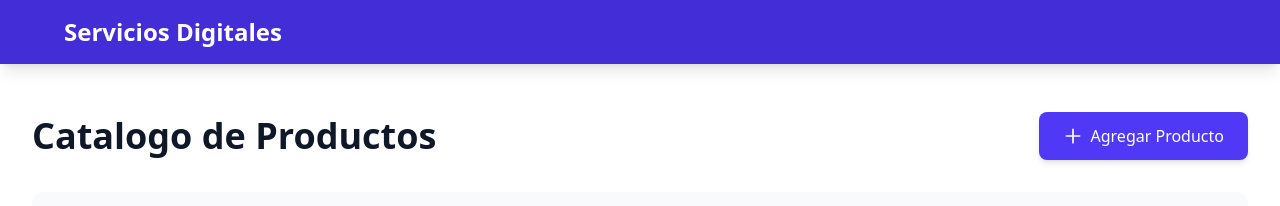
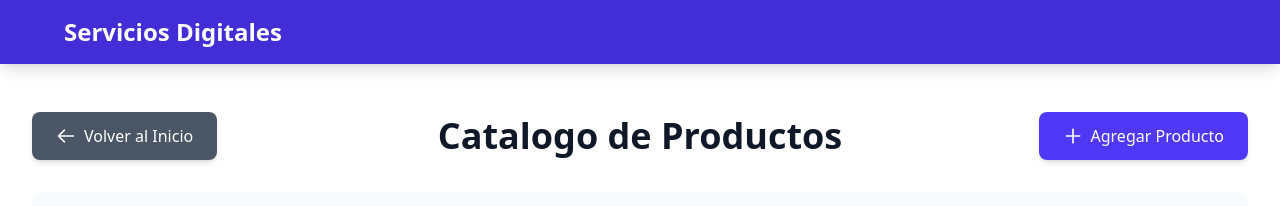
Before and after one commit to kraudy/thegrind, an Angular app in the folder InventoryFrontend/: page /productos in a window 1280 px wide. Shown: the top 206 px of the page. Built offline with nearby package versions, Linux system fonts and the light colour scheme; no server answers.

Commit message:
Add go home button to list components
Signed-off-by: Roberto Torrez <robkraudy@gmail.com>

```diff
--- a/InventoryFrontend/src/app/productos-precios/producto-precio-list/producto-precio-list.html
+++ b/InventoryFrontend/src/app/productos-precios/producto-precio-list/producto-precio-list.html
@@ -1,13 +1,23 @@
 <div class="max-w-7xl mx-auto px-4 sm:px-6 lg:px-8 py-12">
-  <div class="flex justify-between items-center mb-8">
-    <h1 class="text-4xl font-bold text-gray-900">Lista de Precios de Productos</h1>
-    <a routerLink="/productos-precios/new"
-       class="inline-flex items-center px-6 py-3 bg-indigo-600 hover:bg-indigo-700 text-white font-medium rounded-lg shadow-md transition transform hover:scale-105">
+
+  <div class="relative flex justify-between items-center mb-8">
+    <a routerLink="/" class="inline-flex items-center px-6 py-3 bg-gray-600 hover:bg-gray-700 text-white font-medium rounded-lg shadow-md transition transform hover:scale-105">
+      <svg class="w-5 h-5 mr-2" fill="none" stroke="currentColor" viewBox="0 0 24 24" xmlns="http://www.w3.org/2000/svg">
+        <path stroke-linecap="round" stroke-linejoin="round" stroke-width="2" d="M10 19l-7-7m0 0l7-7m-7 7h18"></path>
+      </svg>
+      Volver al Inicio
+    </a>
+
+    <a routerLink="/productos-precios/new" class="inline-flex items-center px-6 py-3 bg-indigo-600 hover:bg-indigo-700 text-white font-medium rounded-lg shadow-md transition transform hover:scale-105">
       <svg class="w-5 h-5 mr-2" fill="none" stroke="currentColor" viewBox="0 0 24 24">
         <path stroke-linecap="round" stroke-linejoin="round" stroke-width="2" d="M12 4v16m8-8H4"></path>
       </svg>
       Agregar Precio
     </a>
+
+    <h1 class="absolute left-1/2 top-1/2 -translate-x-1/2 -translate-y-1/2 text-4xl font-bold text-gray-900 pointer-events-none">
+      Precios Productos
+    </h1>
   </div>
 
   <div class="bg-white shadow-xl rounded-xl overflow-hidden">
--- a/InventoryFrontend/src/app/productos-tipos/producto-tipo-list/producto-tipo-list.html
+++ b/InventoryFrontend/src/app/productos-tipos/producto-tipo-list/producto-tipo-list.html
@@ -1,13 +1,23 @@
 <div class="max-w-7xl mx-auto px-4 sm:px-6 lg:px-8 py-12">
-  <div class="flex justify-between items-center mb-8">
-    <h1 class="text-4xl font-bold text-gray-900">Tipos de Productos</h1>
-    <a routerLink="/productos-tipos/new"
-       class="inline-flex items-center px-6 py-3 bg-indigo-600 hover:bg-indigo-700 text-white font-medium rounded-lg shadow-md transition transform hover:scale-105">
+
+  <div class="relative flex justify-between items-center mb-8">
+    <a routerLink="/" class="inline-flex items-center px-6 py-3 bg-gray-600 hover:bg-gray-700 text-white font-medium rounded-lg shadow-md transition transform hover:scale-105">
+      <svg class="w-5 h-5 mr-2" fill="none" stroke="currentColor" viewBox="0 0 24 24" xmlns="http://www.w3.org/2000/svg">
+        <path stroke-linecap="round" stroke-linejoin="round" stroke-width="2" d="M10 19l-7-7m0 0l7-7m-7 7h18"></path>
+      </svg>
+      Volver al Inicio
+    </a>
+
+    <a routerLink="/productos-tipos/new" class="inline-flex items-center px-6 py-3 bg-indigo-600 hover:bg-indigo-700 text-white font-medium rounded-lg shadow-md transition transform hover:scale-105">
       <svg class="w-5 h-5 mr-2" fill="none" stroke="currentColor" viewBox="0 0 24 24">
         <path stroke-linecap="round" stroke-linejoin="round" stroke-width="2" d="M12 4v16m8-8H4"></path>
       </svg>
       Agregar Tipo de Producto
     </a>
+
+    <h1 class="absolute left-1/2 top-1/2 -translate-x-1/2 -translate-y-1/2 text-4xl font-bold text-gray-900 pointer-events-none">
+      Tipos de Productos
+    </h1>
   </div>
 
   <div class="bg-white shadow-xl rounded-xl overflow-hidden">
--- a/InventoryFrontend/src/app/productos/producto-list/producto-list.html
+++ b/InventoryFrontend/src/app/productos/producto-list/producto-list.html
@@ -1,13 +1,23 @@
 <div class="max-w-7xl mx-auto px-4 sm:px-6 lg:px-8 py-12">
-  <div class="flex justify-between items-center mb-8">
-    <h1 class="text-4xl font-bold text-gray-900">Catalogo de Productos</h1>
-    <a routerLink="/productos/new"
-       class="inline-flex items-center px-6 py-3 bg-indigo-600 hover:bg-indigo-700 text-white font-medium rounded-lg shadow-md transition transform hover:scale-105">
+
+  <div class="relative flex justify-between items-center mb-8">
+    <a routerLink="/" class="inline-flex items-center px-6 py-3 bg-gray-600 hover:bg-gray-700 text-white font-medium rounded-lg shadow-md transition transform hover:scale-105">
+      <svg class="w-5 h-5 mr-2" fill="none" stroke="currentColor" viewBox="0 0 24 24" xmlns="http://www.w3.org/2000/svg">
+        <path stroke-linecap="round" stroke-linejoin="round" stroke-width="2" d="M10 19l-7-7m0 0l7-7m-7 7h18"></path>
+      </svg>
+      Volver al Inicio
+    </a>
+
+    <a routerLink="/productos/new" class="inline-flex items-center px-6 py-3 bg-indigo-600 hover:bg-indigo-700 text-white font-medium rounded-lg shadow-md transition transform hover:scale-105">
       <svg class="w-5 h-5 mr-2" fill="none" stroke="currentColor" viewBox="0 0 24 24">
         <path stroke-linecap="round" stroke-linejoin="round" stroke-width="2" d="M12 4v16m8-8H4"></path>
       </svg>
       Agregar Producto
     </a>
+
+    <h1 class="absolute left-1/2 top-1/2 -translate-x-1/2 -translate-y-1/2 text-4xl font-bold text-gray-900 pointer-events-none">
+      Catalogo de Productos
+    </h1>
   </div>
 
   <div class="bg-white shadow-xl rounded-xl overflow-hidden">
```
